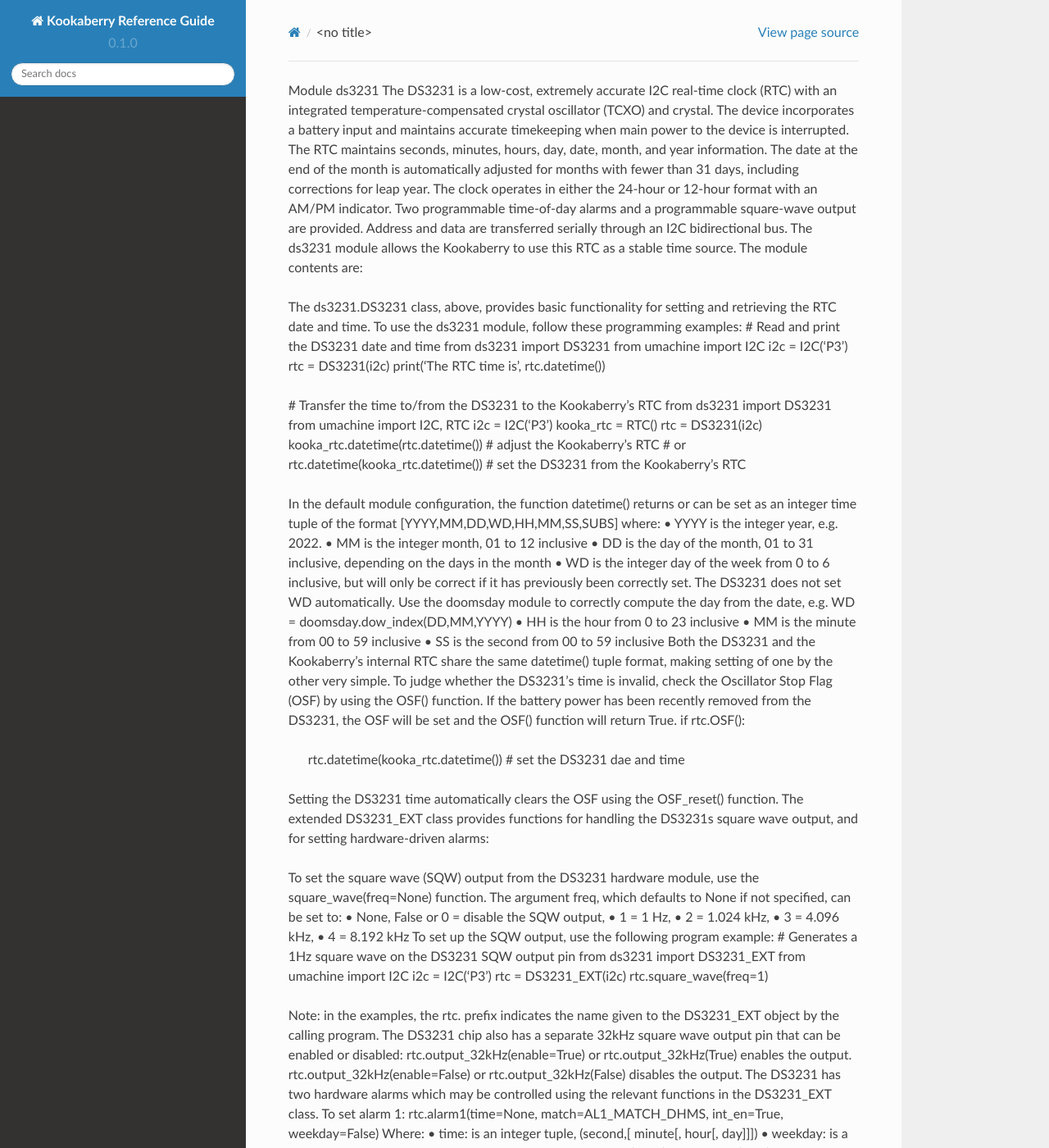
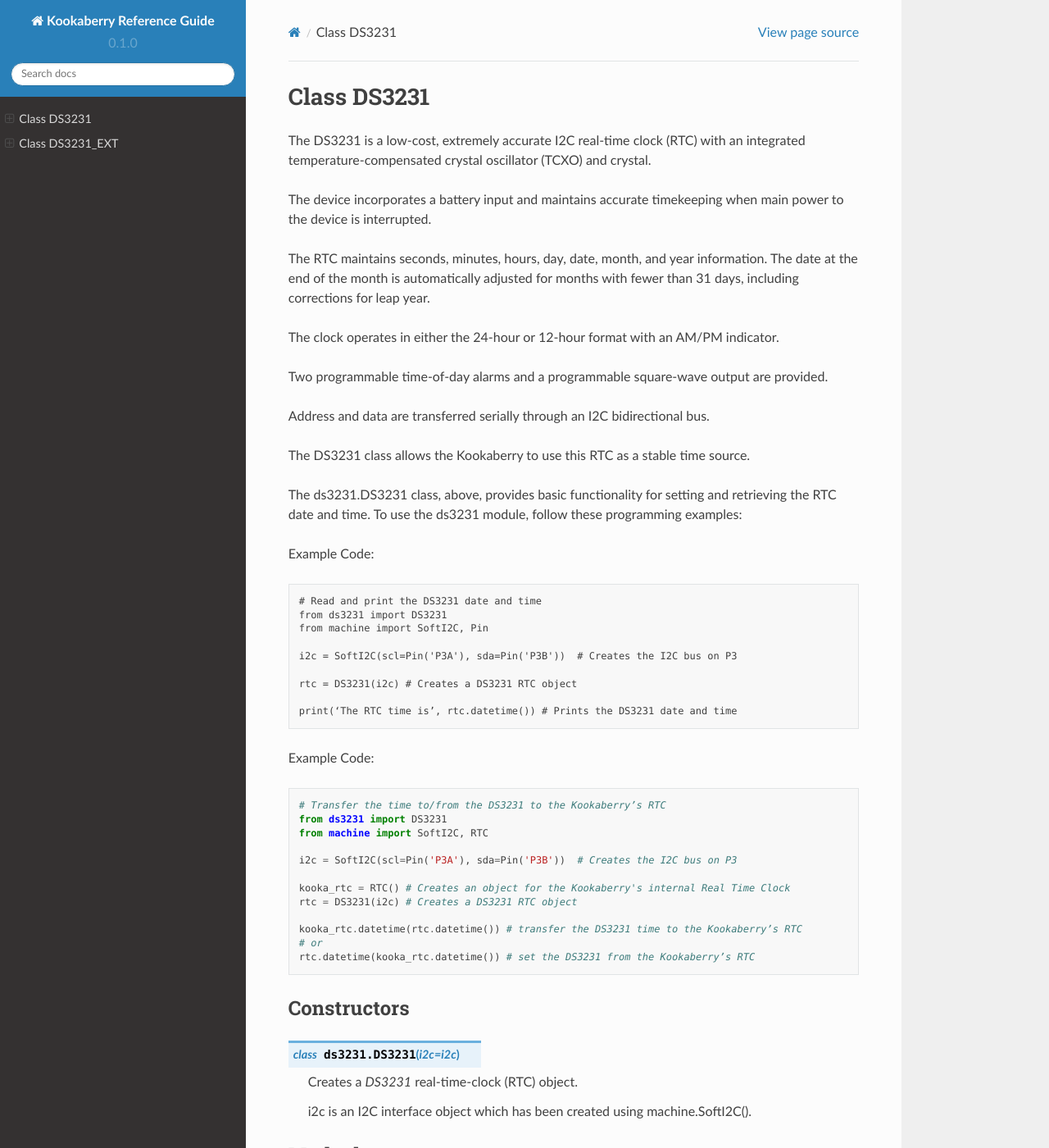
Before and after one commit to TDStrasser/Kookaberry-Reference-Guide, a Sphinx documentation site: the page built from docs/source/ds3231.rst, in a window 1280 px wide and 1400 px high. Shown: the whole window at 82% size. Built offline with Sphinx 7.4.7 and the Read the Docs theme 2.0.0, drawn with Linux system fonts in a browser that asks for light colours; pages that are not in the unit, such as notebooks, are missing from menus; some of the changed text lies outside the part shown.

Commit message:
Detailed DS3231 description

```diff
--- a/docs/source/ds3231.rst
+++ b/docs/source/ds3231.rst
@@ -1,98 +1,212 @@
-Module ds3231
-The DS3231 is a low-cost, extremely accurate I2C real-time clock (RTC) with an integrated temperature-compensated crystal oscillator (TCXO) and crystal. The device incorporates a battery input and maintains accurate timekeeping when main power to the device is interrupted.
-The RTC maintains seconds, minutes, hours, day, date, month, and year information. The date at the end of the month is automatically adjusted for months with fewer than 31 days, including corrections for leap year. The clock operates in either the 24-hour or 12-hour format with an AM/PM indicator. Two programmable time-of-day alarms and a programmable square-wave output are provided. Address and data are transferred serially through an I2C bidirectional bus.
-The ds3231 module allows the Kookaberry to use this RTC as a stable time source.
-The module contents are:
+.. currentmodule:: ds3231
+.. _ds3231:
+
+Class DS3231
+============
+
+The DS3231 is a low-cost, extremely accurate I2C real-time clock (RTC) with an integrated temperature-compensated crystal oscillator (TCXO) and crystal.
+
+The device incorporates a battery input and maintains accurate timekeeping when main power to the device is interrupted.
+
+The RTC maintains seconds, minutes, hours, day, date, month, and year information.
+The date at the end of the month is automatically adjusted for months with fewer than 31 days, including corrections for leap year.
+
+The clock operates in either the 24-hour or 12-hour format with an AM/PM indicator.
+
+Two programmable time-of-day alarms and a programmable square-wave output are provided.
+
+Address and data are transferred serially through an I2C bidirectional bus.
+
+The DS3231 class allows the Kookaberry to use this RTC as a stable time source.
 
 The ds3231.DS3231 class, above, provides basic functionality for setting and retrieving the RTC date and time.
 To use the ds3231 module, follow these programming examples:
-# Read and print the DS3231 date and time
-from ds3231 import DS3231
-from umachine import I2C
-i2c = I2C('P3')
-rtc = DS3231(i2c)
-print(‘The RTC time is’, rtc.datetime())
 
-# Transfer the time to/from the DS3231 to the Kookaberry’s RTC
-from ds3231 import DS3231
-from umachine import I2C, RTC
-i2c = I2C('P3')
-kooka_rtc = RTC()
-rtc = DS3231(i2c)
-kooka_rtc.datetime(rtc.datetime()) # adjust the Kookaberry’s RTC
-# or
-rtc.datetime(kooka_rtc.datetime()) # set the DS3231 from the Kookaberry’s RTC
+Example Code::
 
-In the default module configuration, the function datetime() returns or can be set as an integer time tuple  of the format [YYYY,MM,DD,WD,HH,MM,SS,SUBS] where:
-•	YYYY is the integer year, e.g. 2022.
-•	MM is the integer month,  01 to 12 inclusive
-•	DD is the day of the month, 01 to 31 inclusive, depending on the days in the month
-•	WD is the integer day of the week from 0 to 6 inclusive, but will only be correct if it has previously been correctly set.  The DS3231 does not set WD automatically.  Use the doomsday module to correctly compute the day from the date, e.g. WD = doomsday.dow_index(DD,MM,YYYY)
-•	HH is the hour from 0 to 23 inclusive
-•	MM is the minute from 00 to 59 inclusive
-•	SS is the second from 00 to 59 inclusive
-Both the DS3231 and the Kookaberry’s internal RTC share the same datetime() tuple format, making setting of one by the other very simple.
-To judge whether the DS3231’s time is invalid, check the Oscillator Stop Flag (OSF) by using the OSF() function. If the battery power has been recently removed from the DS3231, the OSF will be set and the OSF() function will return True.
-if rtc.OSF():
-    rtc.datetime(kooka_rtc.datetime()) # set the DS3231 dae and time
+    # Read and print the DS3231 date and time
+    from ds3231 import DS3231
+    from machine import SoftI2C, Pin
 
-Setting the DS3231 time automatically clears the OSF using the OSF_reset() function.
-The extended DS3231_EXT class provides functions for handling the DS3231s square wave output, and for setting hardware-driven alarms:
+    i2c = SoftI2C(scl=Pin('P3A'), sda=Pin('P3B'))  # Creates the I2C bus on P3
 
-To set the square wave (SQW) output from the DS3231 hardware module, use the square_wave(freq=None) function.  The argument freq, which defaults to None if not specified, can be set to:
-•	None, False or 0 = disable the SQW output,
-•	1 = 1 Hz,
-•	2 = 1.024 kHz,
-•	3 = 4.096 kHz,
-•	4 = 8.192 kHz
-To set up the SQW output, use the following program example:
-# Generates a 1Hz square wave on the DS3231 SQW output pin
-from ds3231 import DS3231_EXT
-from umachine import I2C
-i2c = I2C('P3')
-rtc = DS3231_EXT(i2c)
-rtc.square_wave(freq=1)
+    rtc = DS3231(i2c) # Creates a DS3231 RTC object
 
-Note: in the examples, the rtc. prefix indicates the name given to the DS3231_EXT object by the calling program.
-The DS3231 chip also has a separate 32kHz square wave output pin that can be enabled or disabled:
-rtc.output_32kHz(enable=True) or rtc.output_32kHz(True) enables the output.
-rtc.output_32kHz(enable=False) or rtc.output_32kHz(False) disables the output.
-The DS3231 has two hardware alarms which may be controlled using the relevant functions in the DS3231_EXT class.
-To set alarm 1:
-rtc.alarm1(time=None, match=AL1_MATCH_DHMS, int_en=True, weekday=False)
-Where:
-•	time: is an integer tuple, (second,[ minute[, hour[, day]]])
-•	weekday: is a Boolean indicating the meaning of day, select day of month (False) or weekday (True)
-•	match: is an integer, being:
-o	rtc.AL1_EVERY_S    	= const(15) - Alarm every second
-o	rtc.AL1_MATCH_S     	= const(14) - Alarm when seconds match (every minute)
-o	rtc.AL1_MATCH_MS    	= const(12) - Alarm when minutes, seconds match (every hour)
-o	rtc.AL1_MATCH_HMS   	= const(8) - Alarm when hours, minutes, seconds match (every day)
-o	rtc.AL1_MATCH_DHMS	= const(0) - Alarm when month-day|weekday, hour, min, sec match (specific weekday / month-day) (once per month/week)
-•	int_en: is a Boolean, if True enables the  interrupt on alarm match on the SQW/INT pin (and disables the SQW output)
-•	returns: the contents of the alarm control register
-To set alarm 2:
-rtc.alarm2(time=None, match=AL2_MATCH_DHM, int_en=True, weekday=False)
-Where:
-•	time: is an integer tuple, (minute[, hour[, day]]])
-•	weekday: is a Boolean indicating the meaning of day, select day of month (False) or weekday (True)
-•	match: is an integer, being:
-o	rtc.AL2_EVERY_M     	= const(7) - Alarm every minute on 00 seconds
-o	rtc.AL2_MATCH_M     	= const(6) - Alarm when minutes match (every hour)
-o	rtc.AL2_MATCH_HM    	= const(4) - Alarm when hours and minutes match (every day)
-o	rtc.AL2_MATCH_DHM   	= const(0) - Alarm when month-day|weekday match (once per month/week)
-•	int_en: is a Boolean, if True enables the  interrupt on alarm match on the SQW/INT pin (and disables the SQW output)
-•	returns: the contents of the alarm control register
-To separately set the alarm interrupt for one or both alarms:
-rtc.alarm_int(enable=True, alarm=0)
-Where:
-•	Enabling the interrupts disables the SQW output
-•	enable: boolean, enables/disables interrupts
-•	alarm: integer, alarm number (1, 2, or 0 to set both interrupts)
-•	returns: the contents of the alarm control register
-To check whether an alarm has expired or not and reset the alarm flag:
-rtc.check_alarm(alarm)
-Where alarm is an integer being the alarm number 1 or 2
-To check whether the DS3231 chip is busy executing TCXO (temperature controlled crystal oscillator) functions. This will return True when the conversion signal to the temperature sensor is asserted and then is cleared when the device is in the 1-minute idle state.
-rtc._is_busy()
-The ds3231 datasheet describes the chip in detail and is at this link: https://datasheets.maximintegrated.com/en/ds/DS3231.pdf
+    print(‘The RTC time is’, rtc.datetime()) # Prints the DS3231 date and time
+
+Example Code::
+
+    # Transfer the time to/from the DS3231 to the Kookaberry’s RTC
+    from ds3231 import DS3231
+    from machine import SoftI2C, RTC
+
+    i2c = SoftI2C(scl=Pin('P3A'), sda=Pin('P3B'))  # Creates the I2C bus on P3
+
+    kooka_rtc = RTC() # Creates an object for the Kookaberry's internal Real Time Clock
+    rtc = DS3231(i2c) # Creates a DS3231 RTC object
+
+    kooka_rtc.datetime(rtc.datetime()) # transfer the DS3231 time to the Kookaberry’s RTC
+    # or
+    rtc.datetime(kooka_rtc.datetime()) # set the DS3231 from the Kookaberry’s RTC
+
+
+Constructors
+------------
+
+.. class:: ds3231.DS3231(i2c=i2c)
+
+    Creates a *DS3231* real-time-clock (RTC) object.
+
+    i2c is an I2C interface object which has been created using machine.SoftI2C().
+
+
+Methods
+-------
+
+.. method:: DS3231.datetime(datetime_tuple)
+
+    Both the DS3231 and the Kookaberry’s internal RTC share the same datetime() tuple format, making setting of one by the other very simple.
+
+    In the default module configuration, the function datetime() returns or can be set as an integer time tuple
+    of the format [YYYY,MM,DD,WD,HH,MM,SS,SUBS] where:
+
+    - YYYY is the integer year, e.g. 2022
+    - MM is the integer month,  01 to 12 inclusive
+    - DD is the day of the month, 01 to 31 inclusive, depending on the days in the month
+    - WD is the integer day of the week from 0 to 6 inclusive, but will only be correct if it has previously been correctly set.
+    - HH is the hour from 0 to 23 inclusive
+    - MM is the minute from 00 to 59 inclusive
+    - SS is the second from 00 to 59 inclusive
+
+    If datetime_tuple is not given, the DS3231's datetime_tuple is returned.
+
+    If datetime_tuple is given, the DS3231's clock will be set according to the given datetime_tuple.
+
+.. important::
+
+    The DS3231 does not set WD automatically.
+    Use the :ref:'doomsday' to correctly compute the day from the date, e.g. WD = doomsday.dow_index(DD,MM,YYYY)
+
+.. method:: DS3231.OSF()
+
+    Returns the state ``True`` or ``False`` of the DS3231's Oscillator Stop Flag.
+    If the battery power has been recently removed from the DS3231, the OSF will be set and the OSF() function will return True.
+
+    Use this to judge whether the battery power has been recently removed from the DS3231 and consequently that its time is not accurate.
+
+
+.. method:: DS3231.OSF_reset()
+
+    Clears the DS3231's Oscillator Stop Flag.
+
+    Setting the DS3231 time automatically clears the OSF using the OSF_reset() function.
+
+Class DS3231_EXT
+================
+
+The extended DS3231_EXT class provides functions for handling the DS3231s square wave output, and for setting hardware-driven alarms.
+
+Example Code::
+
+    # Generates a 1Hz square wave on the DS3231 SQW output pin
+    from ds3231 import DS3231_EXT
+    from machine import SoftI2C
+
+    i2c = i2c = SoftI2C(scl=Pin('P3A'), sda=Pin('P3B'))  # Creates the I2C bus on P3
+
+    rtc = DS3231_EXT(i2c) # Creates the extended DS3231 object
+
+    rtc.square_wave(freq=1) # Generate a 1 Hz square wave on the DS3231 output pin
+
+
+ Constructors
+ ------------
+
+.. class:: ds3231.DS3231_EXT(i2c=i2c)
+
+    Creates a *DS3231_EXT* extended real-time-clock (RTC) object.
+
+    i2c is an I2C interface object which has been created using machine.SoftI2C().
+
+
+Methods
+-------
+
+.. method:: DS3231_EXT.square_wave(freq=None)
+
+    Sets a square wave (SQW) output from the DS3231 hardware module.
+
+    The argument freq, which defaults to None if not specified, can be set to:
+
+    - ``None``, ``False`` or ``0`` to disable the SQW output
+    - ``1`` = 1 Hz
+    - ``2`` = 1.024 kHz
+    - ``3`` = 4.096 kHz
+    - ``4`` = 8.192 kHz
+
+
+.. method:: DS3231_EXT.output_32kHz(enable)
+
+    The DS3231 chip also has a separate 32kHz square wave output pin that can be enabled or disabled by setting the enable value
+    to ``True`` or ``False`` respectively.
+
+
+.. method:: DS3231_EXT.alarm1(time=None, match=AL1_MATCH_DHMS, int_en=True, weekday=False)
+
+    The DS3231 has two hardware alarms which may be controlled. This method is for Alarm 1.
+
+    - time: is an integer tuple, (second,[ minute[, hour[, day]]])
+    - weekday: is a Boolean indicating the meaning of day, select day of month (``False``) or weekday (``True``)
+    - match: is an integer, being:
+
+        * rtc.AL1_EVERY_S = const(15) - Alarm every second
+        * rtc.AL1_MATCH_S = const(14) - Alarm when seconds match (every minute)
+        * rtc.AL1_MATCH_MS = const(12) - Alarm when minutes, seconds match (every hour)
+        * rtc.AL1_MATCH_HMS = const(8) - Alarm when hours, minutes, seconds match (every day)
+        * rtc.AL1_MATCH_DHMS	= const(0) - Alarm when month-day|weekday, hour, min, sec match (specific weekday / month-day) (once per month/week)
+
+    - int_en: is a Boolean, if ``True`` enables the  interrupt on alarm match on the SQW/INT pin (and disables the SQW output)
+
+    The method returns the contents of the alarm control register
+
+.. method:: DS3231_EXT.alarm2(time=None, match=AL2_MATCH_DHM, int_en=True, weekday=False)
+
+    The DS3231 has two hardware alarms which may be controlled. This method is for Alarm 2.
+
+    - time: is an integer tuple, (minute[, hour[, day]]])
+    - weekday: is a Boolean indicating the meaning of day, select day of month (``False``) or weekday (``True``)
+    - match: is an integer, being:
+        * rtc.AL2_EVERY_M     	= const(7) - Alarm every minute on 00 seconds
+        * rtc.AL2_MATCH_M     	= const(6) - Alarm when minutes match (every hour)
+        * rtc.AL2_MATCH_HM    	= const(4) - Alarm when hours and minutes match (every day)
+        * rtc.AL2_MATCH_DHM   	= const(0) - Alarm when month-day|weekday match (once per month/week)
+
+    - int_en: is a Boolean, if True enables the  interrupt on alarm match on the SQW/INT pin (and disables the SQW output)
+
+    The method returns the contents of the alarm control register.
+
+.. method:: DS3231_EXT.alarm_int(enable=True, alarm=0)
+
+    Separately sets the alarm interrupt for one or both alarms.
+
+    - Enabling the interrupts disables the SQW output
+    - enable: a boolean which enables (``True``) or disables (``False``) the interrupts
+    - alarm: an integer, alarm number (``1``, ``2``, or ``0`` to set both interrupts)
+
+    The method returns the contents of the alarm control register
+
+.. method:: DS3231_EXT.check_alarm(alarm)
+
+    Checks whether an alarm has expired or not and resets the alarm flag.
+
+    - alarm is an integer being the alarm number ``1`` or ``2``
+
+
+.. method:: DS3231_EXT._is_busy()
+
+    Checks whether the DS3231 chip is busy executing TCXO (temperature controlled crystal oscillator) functions.
+
+    The method returns ``True`` when the conversion signal to the temperature sensor is asserted and then will be cleared
+    when the device is in the 1-minute idle state.
+
+The ds3231 data-sheet describes the chip in detail and is at this link: https://datasheets.maximintegrated.com/en/ds/DS3231.pdf
```
Also changed, not shown: docs/source/doomsday.rst (added, +7 -0 lines).
